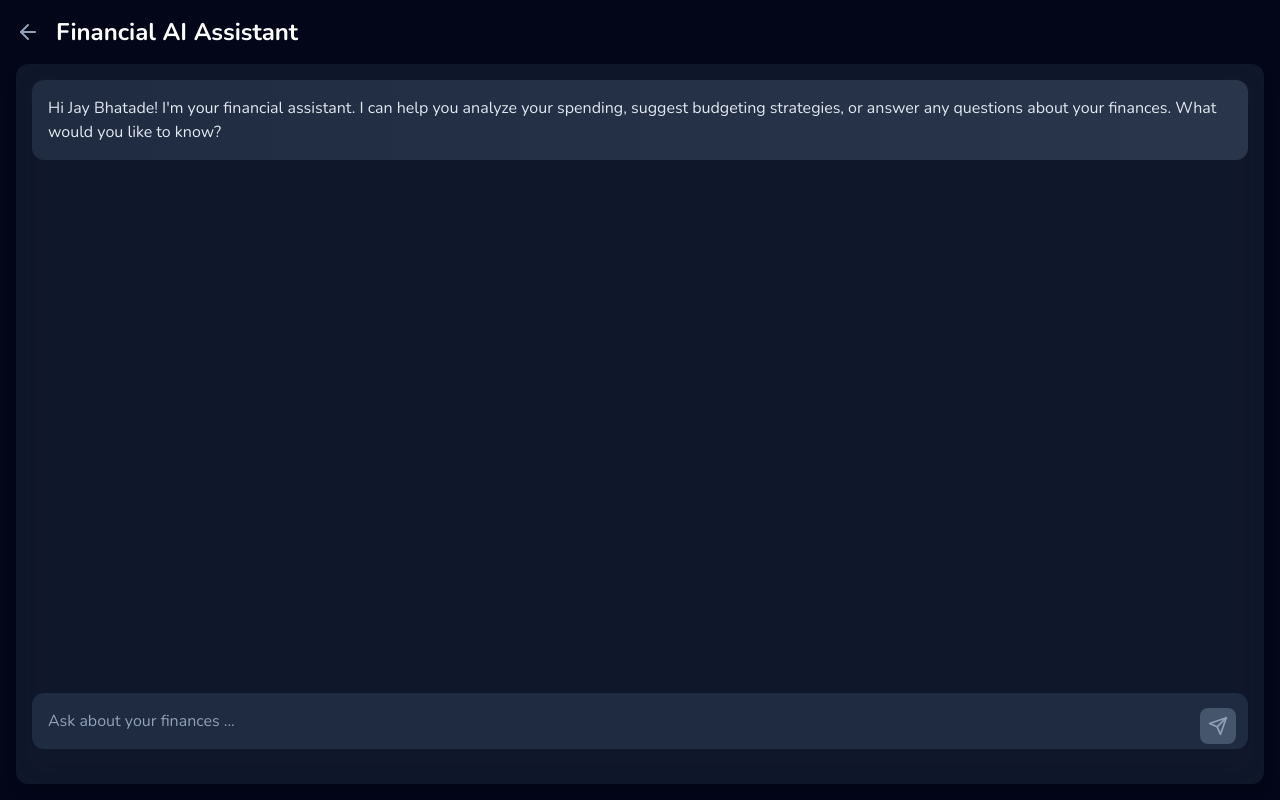
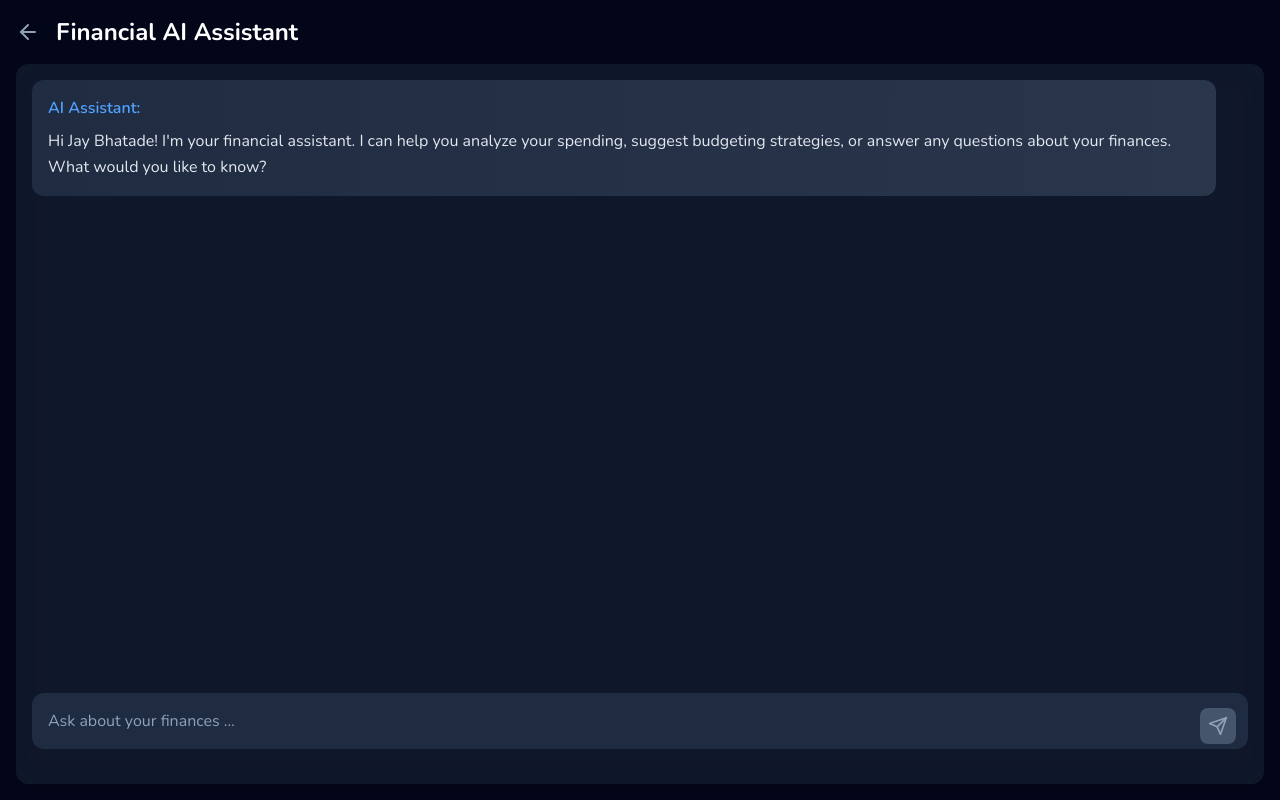
Before and after one commit to jaybhatade/bloombudget, a React (Vite) app: page /ai in a window 1280 px wide. Built offline with nearby package versions, Linux system fonts and the light colour scheme; no server answers.

Commit message:
Gemini integration

```diff
--- a/package.json
+++ b/package.json
@@ -10,9 +10,12 @@
     "preview": "vite preview"
   },
   "dependencies": {
+    "@genkit-ai/googleai": "^1.1.0",
+    "@google/generative-ai": "^0.24.0",
     "@tailwindcss/vite": "^4.0.12",
     "firebase": "^11.4.0",
     "framer-motion": "^12.4.10",
+    "genkit": "^1.1.0",
     "react": "^19.0.0",
     "react-circular-progressbar": "^2.2.0",
     "react-datepicker": "^8.1.0",
--- a/src/Pages/AiPage.jsx
+++ b/src/Pages/AiPage.jsx
@@ -1,12 +1,18 @@
-import React, { useState } from 'react';
+import React, { useState, useEffect, useRef } from 'react';
 import { motion } from 'framer-motion';
 import { FiArrowLeft, FiSend } from 'react-icons/fi';
 import { useNavigate } from 'react-router-dom';
 
+// Google AI SDK for browser
+import { GoogleGenerativeAI } from '@google/generative-ai';
+
 function AiPage() {
   const [userInput, setUserInput] = useState('');
-  const [response, setResponse] = useState('');
+  const [conversation, setConversation] = useState([]);
   const [isLoading, setIsLoading] = useState(false);
+  const [genAI, setGenAI] = useState(null);
+  const [model, setModel] = useState(null);
+  const chatRef = useRef(null);
   const navigate = useNavigate();
 
   // Sample user data object - this would typically come from your app's state/database
@@ -24,18 +30,51 @@ function AiPage() {
     savingsGoal: 4000
   };
 
+  // Initialize Google AI API
+  useEffect(() => {
+    const initializeAi = async () => {
+      try {
+        // Replace with your actual API key from Google AI Studio
+        const API_KEY = import.meta.env.VITE_GOOGLE_AI_API_KEY;
+        console.log(API_KEY)
+        const genAIInstance = new GoogleGenerativeAI(API_KEY);
+
+        // Get the Gemini model (choose the model that's most appropriate)
+        const modelInstance = genAIInstance.getGenerativeModel({ model: "gemini-1.5-flash" });
+
+        setGenAI(genAIInstance);
+        setModel(modelInstance);
+
+        // Add initial greeting message
+        setConversation([{
+          role: 'assistant',
+          content: `Hi ${userData.name}! I'm your financial assistant. I can help you analyze your spending, suggest budgeting strategies, or answer any questions about your finances. What would you like to know?`
+        }]);
+      } catch (error) {
+        console.error('Failed to initialize AI:', error);
+        setConversation([{
+          role: 'assistant',
+          content: `Hi ${userData.name}! I'm your financial assistant. I seem to be having trouble connecting to my AI systems. You can still type your questions, and I'll try to respond.`
+        }]);
+      }
+    };
+
+    initializeAi();
+  }, []);
+
+  useEffect(() => {
+    // Scroll to bottom of chat whenever conversation updates
+    if (chatRef.current) {
+      chatRef.current.scrollTop = chatRef.current.scrollHeight;
+    }
+  }, [conversation]);
+
   const handleInputChange = (e) => {
     setUserInput(e.target.value);
   };
 
-  const handleSubmit = async (e) => {
-    e.preventDefault();
-    if (!userInput.trim()) return;
-
-    setIsLoading(true);
-
-    // Construct prompt with user data context
-    const contextualPrompt = `
+  const createFinancialContextPrompt = (userQuestion) => {
+    return `
       User Data Context:
       Name: ${userData.name}
       Total Income: ₹${userData.totalIncome}
@@ -48,32 +87,62 @@ function AiPage() {
       - Utilities: ₹${userData.expenseCategories.utilities}
       Savings Goal: ₹${userData.savingsGoal}
 
-      User Question: ${userInput}
+      User Question: ${userQuestion}
 
-      Please provide financial advice based on this data.
+      Please provide financial advice based on this data. Keep your response concise and focused on addressing the user's question directly in easy to understand language .
     `;
+  };
+
+  const handleSubmit = async (e) => {
+    e.preventDefault();
+    if (!userInput.trim() || !model) return;
+
+    const userMessage = userInput.trim();
+    setUserInput('');
+
+    // Add user message to conversation
+    setConversation(prev => [...prev, {
+      role: 'user',
+      content: userMessage
+    }]);
+
+    setIsLoading(true);
 
     try {
-      const apiResponse = await fetch('/api/gemini', {
-        method: 'POST',
-        headers: {
-          'Content-Type': 'application/json',
-        },
-        body: JSON.stringify({ prompt: contextualPrompt }),
-      });
+      // Create the contextual prompt
+      const contextualPrompt = createFinancialContextPrompt(userMessage);
 
-      if (!apiResponse.ok) {
-        throw new Error('API request failed');
-      }
+      // Generate content using the Gemini model
+      const result = await model.generateContent(contextualPrompt);
+      const response = result.response;
+      const text = response.text();
 
-      const data = await apiResponse.json();
-      setResponse(data.answer);
-      setUserInput('');
+      // Add AI response to conversation
+      setConversation(prev => [...prev, {
+        role: 'assistant',
+        content: text
+      }]);
     } catch (error) {
-      setResponse("Sorry, I couldn't process your request at the moment. Please try again later.");
+      console.error('AI response error:', error);
+      setConversation(prev => [...prev, {
+        role: 'assistant',
+        content: "Sorry, I couldn't process your request at the moment. Please try again later."
+      }]);
     } finally {
       setIsLoading(false);
     }
+  };
+
+  const getMessageClass = (role) => {
+    return role === 'user'
+      ? "p-4 bg-gradient-to-r from-blue-600/30 to-blue-500/30 rounded-xl ml-8"
+      : "p-4 bg-gradient-to-r from-slate-700/50 to-slate-600/50 rounded-xl mr-8";
+  };
+
+  // Auto-resize textarea as content grows
+  const handleTextareaResize = (e) => {
+    e.target.style.height = 'auto';
+    e.target.style.height = Math.min(e.target.scrollHeight, 150) + 'px';
   };
 
   return (
@@ -97,25 +166,40 @@ function AiPage() {
         animate={{ opacity: 1, y: 0 }}
         transition={{ duration: 0.3 }}
       >
-        <div className="flex flex-col space-y-4 mb-4 flex-1 overflow-y-auto">
-          <motion.div
-            initial={{ x: -20, opacity: 0 }}
-            animate={{ x: 0, opacity: 1 }}
-            className="p-4 bg-gradient-to-r from-slate-700/50 to-slate-600/50 rounded-xl"
-          >
-            <p className="text-slate-200">
-              Hi {userData.name}! I'm your financial assistant. I can help you analyze your spending,
-              suggest budgeting strategies, or answer any questions about your finances. What would you like to know?
-            </p>
-          </motion.div>
-          {response && (
+        <div
+          ref={chatRef}
+          className="flex flex-col space-y-4 mb-4 flex-1 overflow-y-auto pb-2"
+        >
+          {conversation.map((message, index) => (
+            <motion.div
+              key={index}
+              initial={{ y: 20, opacity: 0 }}
+              animate={{ y: 0, opacity: 1 }}
+              className={getMessageClass(message.role)}
+            >
+              {message.role === 'assistant' && (
+                <h2 className="font-semibold text-blue-400 mb-2">AI Assistant:</h2>
+              )}
+              {message.role === 'user' && (
+                <h2 className="font-semibold text-green-400 mb-2">You:</h2>
+              )}
+              <p className="text-slate-200 whitespace-pre-wrap leading-relaxed">{message.content}</p>
+            </motion.div>
+          ))}
+          {isLoading && (
             <motion.div
               initial={{ y: 20, opacity: 0 }}
               animate={{ y: 0, opacity: 1 }}
-              className="p-4 bg-gradient-to-r from-blue-600/20 to-purple-600/20 rounded-xl"
+              className="p-4 bg-gradient-to-r from-slate-700/50 to-slate-600/50 rounded-xl mr-8"
             >
-              <h2 className="font-semibold text-blue-400 mb-2">AI Response:</h2>
-              <p className="text-slate-200 whitespace-pre-wrap leading-relaxed">{response}</p>
+              <div className="flex items-center">
+                <h2 className="font-semibold text-blue-400 mr-2">AI Assistant:</h2>
+                <div className="flex space-x-1">
+                  <div className="w-2 h-2 bg-blue-400 rounded-full animate-bounce" style={{ animationDelay: "0s" }}></div>
+                  <div className="w-2 h-2 bg-blue-400 rounded-full animate-bounce" style={{ animationDelay: "0.2s" }}></div>
+                  <div className="w-2 h-2 bg-blue-400 rounded-full animate-bounce" style={{ animationDelay: "0.4s" }}></div>
+                </div>
+              </div>
             </motion.div>
           )}
         </div>
@@ -124,15 +208,17 @@ function AiPage() {
             <textarea
               value={userInput}
               onChange={handleInputChange}
+              onInput={handleTextareaResize}
               className="w-full p-4 rounded-xl bg-slate-700/50 text-white mb-3 resize-none focus:outline-none focus:ring-2 focus:ring-blue-500/50 placeholder-slate-400"
               placeholder="Ask about your finances ..."
               rows="1"
+              style={{ minHeight: '3rem' }}
             />
             <motion.button
               type="submit"
-              disabled={isLoading || !userInput.trim()}
+              disabled={isLoading || !userInput.trim() || !model}
               className={`absolute right-3 bottom-6 p-2 rounded-lg ${
-                isLoading || !userInput.trim()
+                isLoading || !userInput.trim() || !model
                   ? 'bg-slate-600 text-slate-400'
                   : 'bg-blue-500 hover:bg-blue-400'
               } transition-colors`}
```
Also changed, not shown: 2 other files (tests, documents, lock files or other folders).
